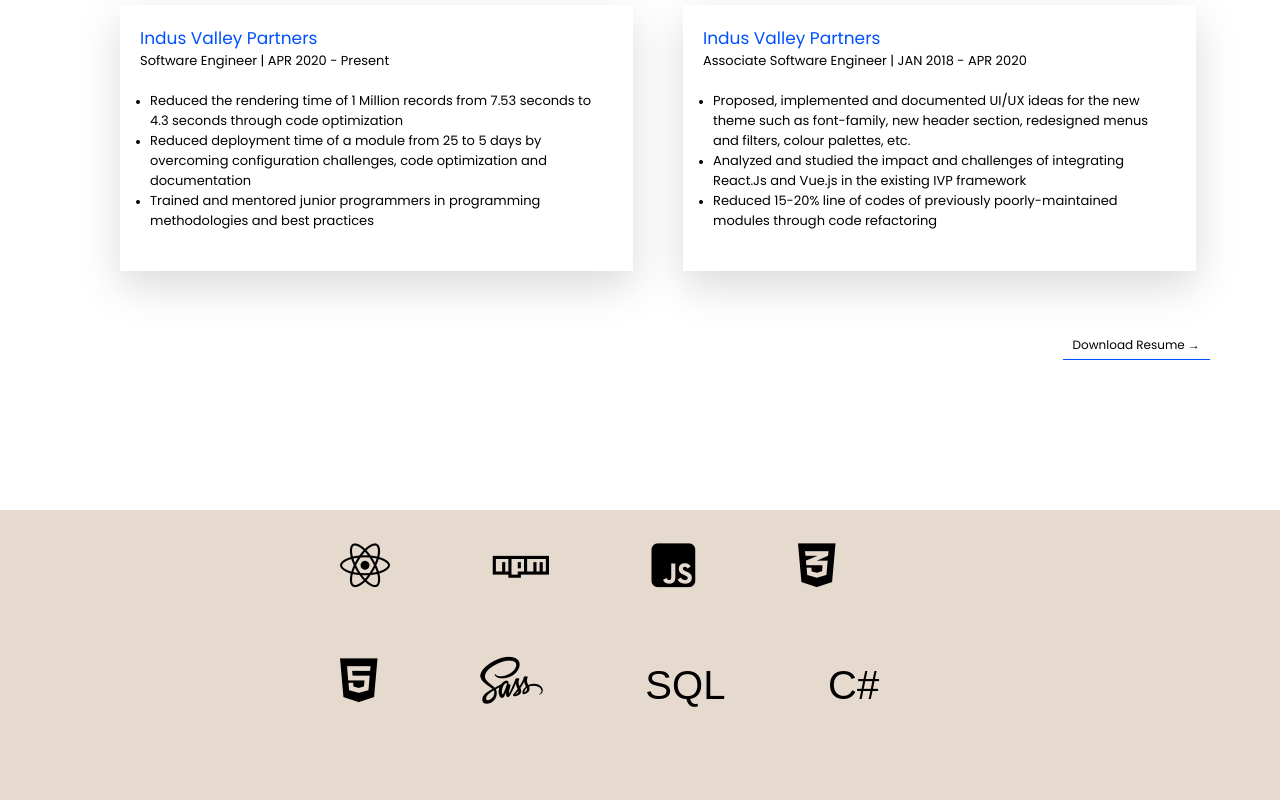
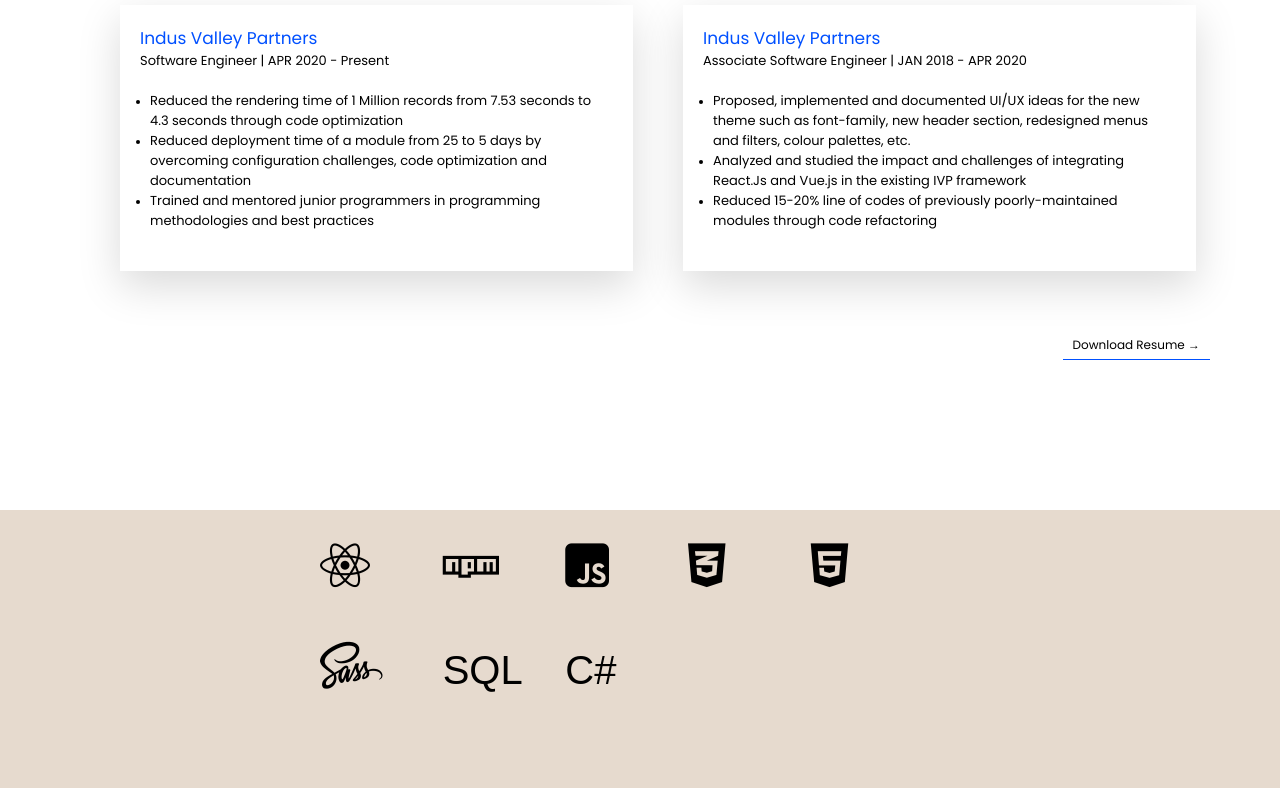
Before and after one commit to vakumar0/NewPortfolio, a website: page index.html in a window 1280 px wide. Shown: the part 1688-2488 px from the top of the page. Drawn offline with Linux system fonts and the light colour scheme.

Commit message:
fixed footer section

```diff
--- a/sass/layout/_skills.scss
+++ b/sass/layout/_skills.scss
@@ -12,7 +12,9 @@
         li {
             display: inline-block;
             font-size: 5rem;
-            padding: 2rem 5rem;
+            padding: 2rem 3rem;
+            height: 10rem;
+            width: 12rem;
 
             @include respond(tab-portrait){
                 font-size: 3rem;
```
Also changed, not shown: css/style.css.
